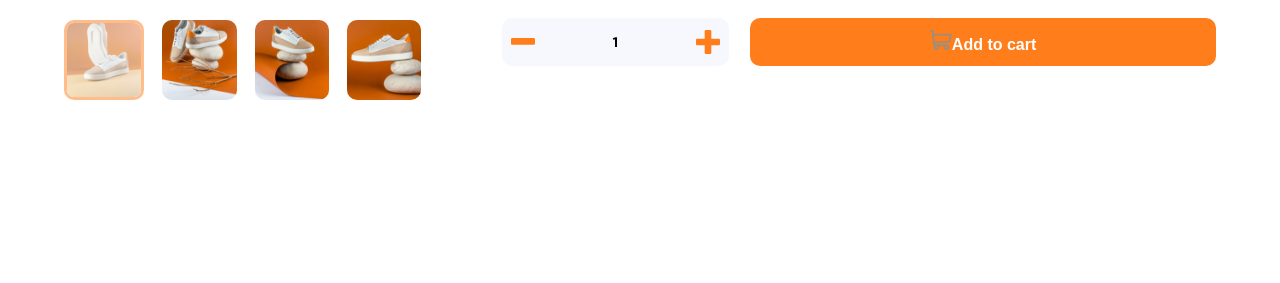
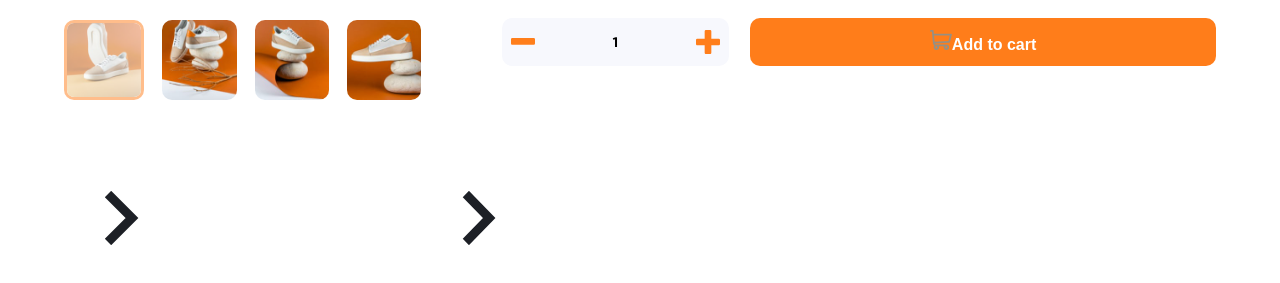
Before and after one commit to stefani-josifovska/ecommerce-product-page, a plain HTML site: page index.html in a window 1280 px wide. Shown: the part 497-780 px from the top of the page. Drawn offline with Linux system fonts and the light colour scheme.

Commit message:
Update index.html

```diff
--- a/index.html
+++ b/index.html
@@ -73,9 +73,9 @@
   <section class='container'>
 
     <div class="photo-gallery">
-      <img src="images/icon-next.svg" alt="" class="arrow" id="left">
+      <img src="images/icon-next.svg" alt="" class="arrow left">
       <img src="images/image-product-1.jpg" alt="" id="photo-display">
-      <img src="images/icon-next.svg" alt="" class="arrow" id="right">
+      <img src="images/icon-next.svg" alt="" class="arrow right">
       <div class="other-photos">
         <img class="gallery-img selected-img" src="images/image-product-1-thumbnail.jpg" alt="">
         <img class="gallery-img" src="images/image-product-2-thumbnail.jpg" alt="">
@@ -119,9 +119,9 @@
 
   <div class="carousel hidden">
     <img src="images/icon-close.svg" alt="" id="carousel-close">
-    <img src="images/icon-next.svg" alt="" class="arrow left-car" id="left">
+    <img src="images/icon-next.svg" alt="" class="arrow left-car left">
     <img src="images/image-product-1.jpg" alt="" id="photo-display-carousel">
-    <img src="images/icon-next.svg" alt="" class="arrow right-car" id="right">
+    <img src="images/icon-next.svg" alt="" class="arrow right-car right">
     <div class="other-photos">
       <img class="gallery-img selected-img img-car" src="images/image-product-1-thumbnail.jpg" alt="">
       <img class="gallery-img img-car" src="images/image-product-2-thumbnail.jpg" alt="">
```
